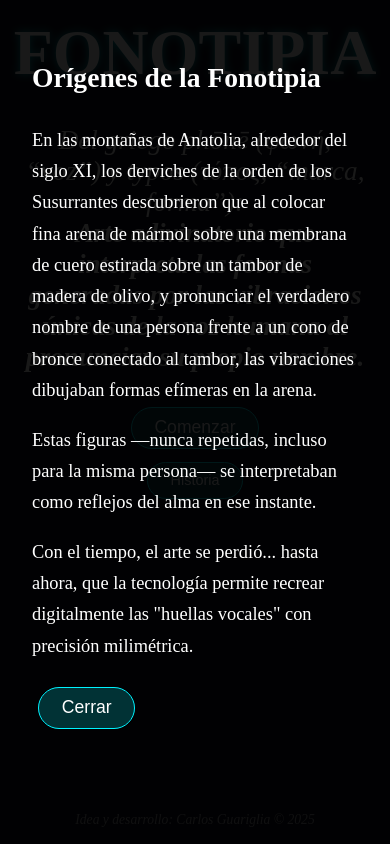
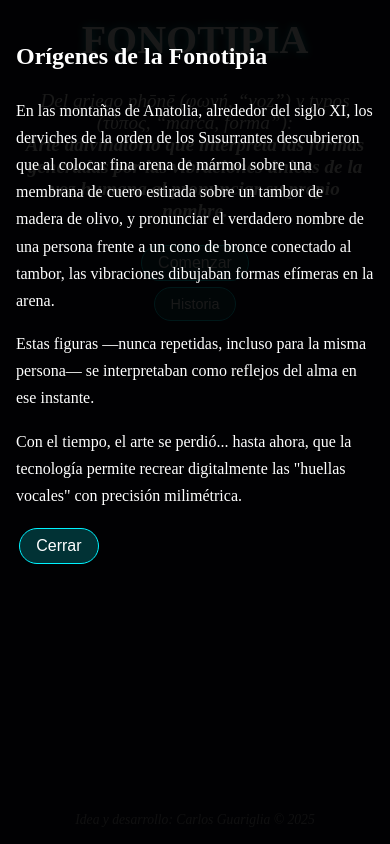
Before and after one commit to carlosguariglia/fonotipia, a plain HTML site: page index.html in a window 390 px wide. Both pictures are taken after a click on the button "Historia". Drawn offline with nearby package versions, Linux system fonts and the light colour scheme.

Commit message:
se mejoro la vista para celulares

```diff
--- a/css/styles.css
+++ b/css/styles.css
@@ -230,3 +230,59 @@ button:hover {
   font-style: italic;
   pointer-events: none;
 }
+
+.historia-content {
+  max-width: 680px;
+  margin: 0 auto;
+  text-align: left;
+  font-family: 'Cinzel', serif;
+  font-size: 1.15rem;
+  line-height: 1.7;
+}
+
+@media (max-width: 768px) {
+  h1 {
+    font-size: 2.5rem;
+  }
+
+  #intro p {
+    font-size: 1.2rem;
+    padding: 0 1rem;
+  }
+
+  #carta-contenedor {
+    width: 90%;
+    max-width: 350px;
+    height: auto;
+    min-height: 500px;
+    padding: 1.5rem;
+  }
+
+  #carta-imagen {
+    width: 200px;
+    height: 200px;
+  }
+
+  #carta-titulo {
+    font-size: 1.5rem;
+  }
+
+  button {
+    padding: 0.5rem 1rem;
+    font-size: 1rem;
+    margin: 0.2rem;
+  }
+
+  #controles-grabacion {
+    flex-direction: column;
+    align-items: center;
+  }
+
+  #historia-modal, #carta-modal {
+    padding: 1rem;
+  }
+
+  .historia-content {
+    font-size: 1rem;
+  }
+}
--- a/index.html
+++ b/index.html
@@ -38,7 +38,7 @@
   </div>
 
   <div id="historia-modal">
-    <div style="max-width:680px; margin:0 auto; text-align:left; font-family:'Cinzel',serif; font-size:1.15rem; line-height:1.7;">
+    <div class="historia-content">
       <h2>Orígenes de la Fonotipia</h2>
       <p>
         En las montañas de Anatolia, alrededor del siglo XI, los derviches de la orden de los Susurrantes descubrieron que al colocar fina arena de mármol sobre una membrana de cuero estirada sobre un tambor de madera de olivo, y pronunciar el verdadero nombre de una persona frente a un cono de bronce conectado al tambor, las vibraciones dibujaban formas efímeras en la arena.
```
